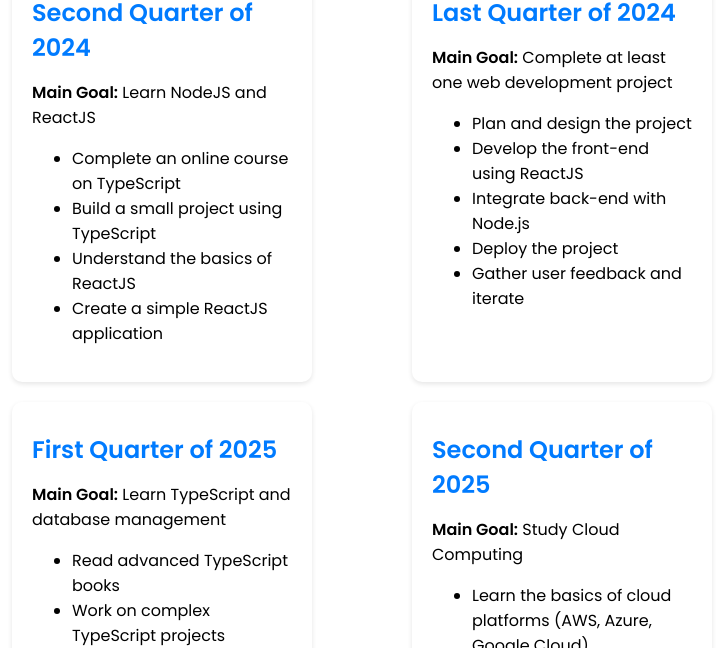
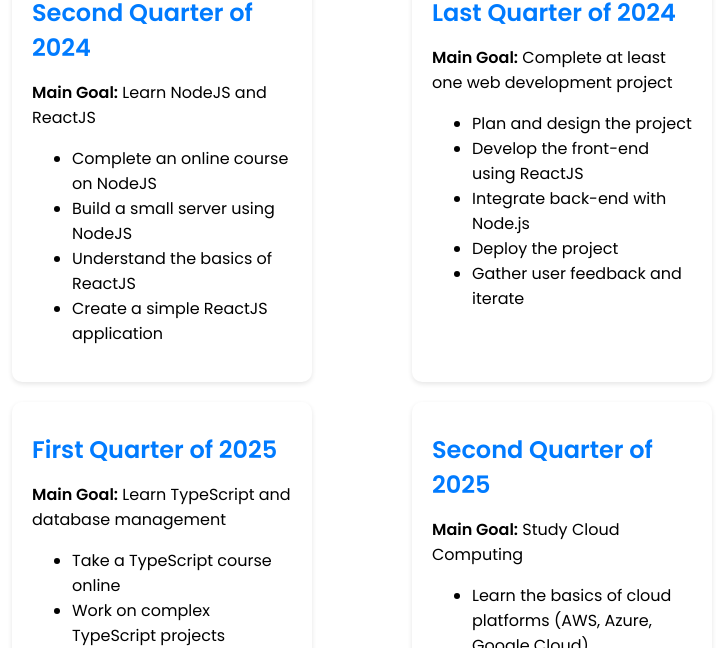
Before and after one commit to elijaharhinful/tech-goals, a plain HTML site: page index.html in a window 1280 px wide. Shown: the part 868-1516 px from the top of the page, without its empty margins (278-1001 px from the left). Drawn offline with Linux system fonts and the light colour scheme.

Commit message:
made changes to goals card

```diff
--- a/index.html
+++ b/index.html
@@ -24,8 +24,8 @@
                 <h2>Second Quarter of 2024</h2>
                 <p><strong>Main Goal:</strong> Learn NodeJS and ReactJS</p>
                 <ul>
-                    <li>Complete an online course on TypeScript</li>
-                    <li>Build a small project using TypeScript</li>
+                    <li>Complete an online course on NodeJS</li>
+                    <li>Build a small server using NodeJS</li>
                     <li>Understand the basics of ReactJS</li>
                     <li>Create a simple ReactJS application</li>
                 </ul>
@@ -45,7 +45,7 @@
                 <h2>First Quarter of 2025</h2>
                 <p><strong>Main Goal:</strong> Learn TypeScript and database management</p>
                 <ul>
-                    <li>Read advanced TypeScript books</li>
+                    <li>Take a TypeScript course online</li>
                     <li>Work on complex TypeScript projects</li>
                     <li>Study SQL and NoSQL databases</li>
                     <li>Implement a project with a database</li>
```
